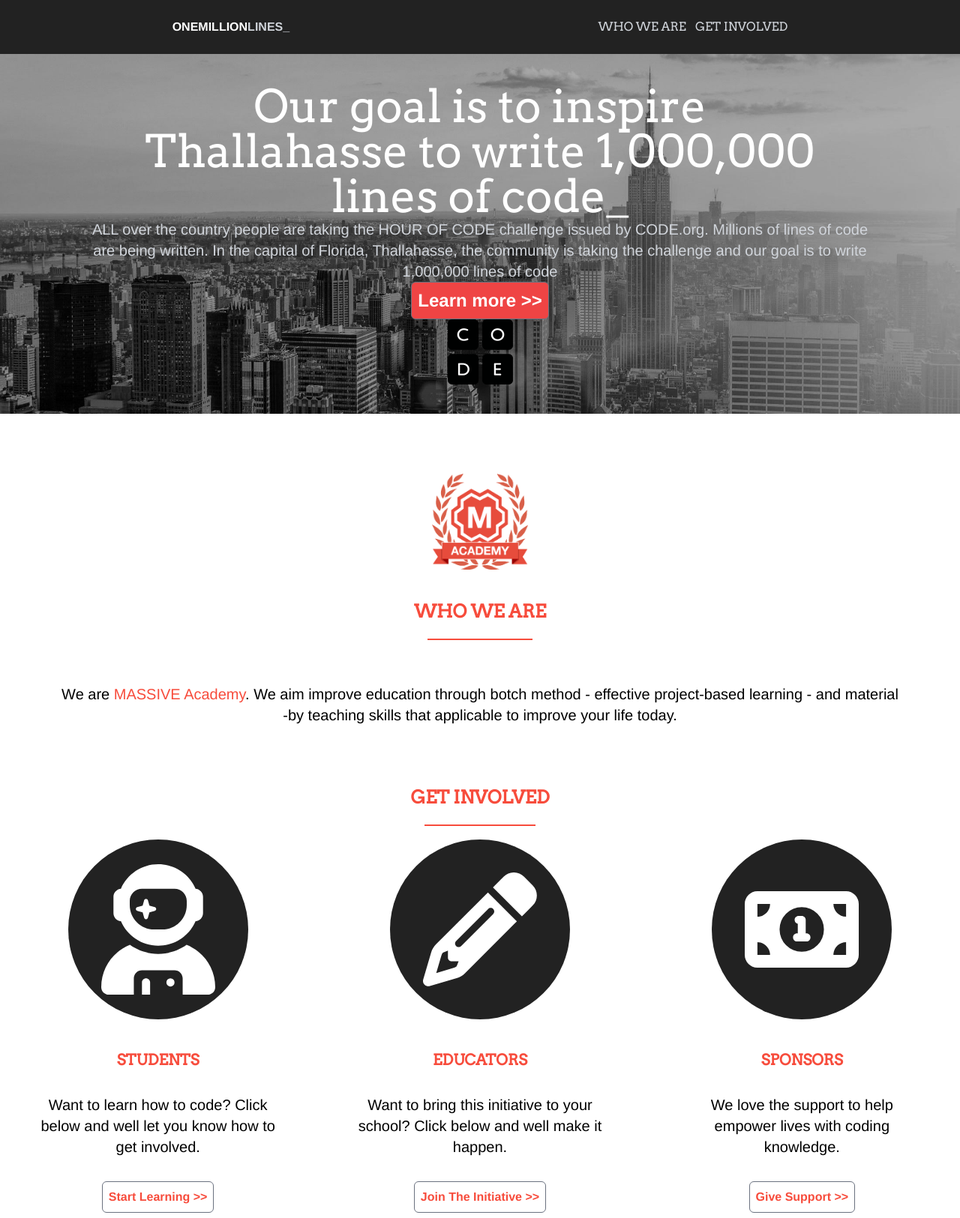
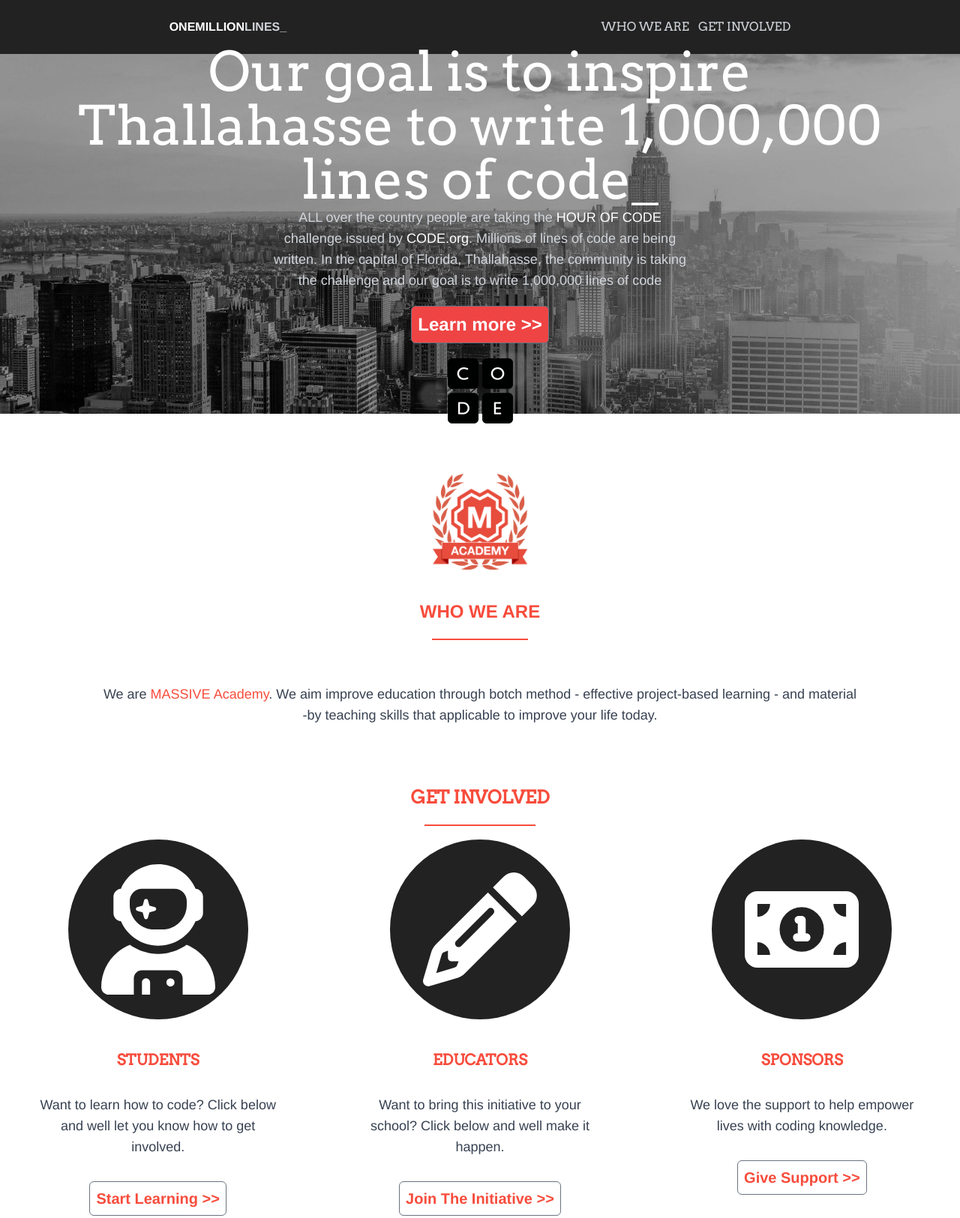
Before and after one commit to Crackzul/Tailwind_OneMillion, a website: page index.html in a window 1280 px wide. Shown: the top 1625 px of the page at 75% size. Drawn offline with Linux system fonts and the light colour scheme.

Commit message:
enfin une version aboutie

```diff
--- a/index.html
+++ b/index.html
@@ -7,37 +7,45 @@
     <link rel="stylesheet" href="dist/styles.css">
 </head>
 <body class="font-helvetica">
+    <a id="top"></a>
     <header class="bg-new_gray flex justify-around m-0 p-6">
         <h1 class="text-white font-bold">ONEMILLION<span class="text-gray-300">LINES_</span></h1>
-        <nav class="flex">
-        <ul class="flex text-gray-300">
-            <li><a href="" class="pr-3 font-[arvo] nav-link inline-block">WHO WE ARE</a></li>
-            <li><a href="" class="font-[arvo] nav-link inline-block">GET INVOLVED</a></li>
-        </ul>
+        <nav class="flex items-center relative">
+            <input type="checkbox" id="burger-menu" class="peer hidden">
+            <label for="burger-menu" class="sm:hidden cursor-pointer">
+                <img src="Assets/images/list-ul.svg" alt="Open menu" class="w-6 h-6">
+            </label>
+            <ul class="hidden peer-checked:flex flex-col absolute right-4 top-16 bg-new_gray text-white p-4 rounded-md sm:hidden z-50">
+                <li><a href="#who-we-are" class="py-1">WHO WE ARE</a></li>
+                <li><a href="#get-involved" class="py-1">GET INVOLVED</a></li>
+            </ul>
+            <ul class="hidden sm:flex text-gray-300 ml-4">
+                <li><a href="#who-we-are" class="pr-3 font-[arvo] nav-link inline-block">WHO WE ARE</a></li>
+                <li><a href="#get-involved" class="font-[arvo] nav-link inline-block">GET INVOLVED</a></li>
+              </ul>
         </nav>
     </header>
     <!-- Section haute image ville -->
     <section class="bg-[url('../Assets/images/hero-image.jpg')] h-[60vh] bg-cover flex flex-col justify-center items-center text-center">
-        <h1 class="text-6xl text-white font-[arvo]">Our goal is to inspire <br> Thallahasse to write 1,000,000 <br> lines of code_</h1>
-        <p class="text-gray-300 text-xl">ALL over the country people are taking the <span>HOUR OF CODE</span> challenge issued by <span>CODE.org</span>. Millions of lines of code <br> are being written. In the capital of Florida, Thallahasse, the community is taking the challenge and our goal is to write <br> 1,000,000 lines of code</p>
-        <a href="" class="btn text-white bg-red-500 border rounded-md p-2 border-gray-500 text-2xl">Learn more >></a>
-        <div>
-            <img src="Assets/images/code.png" alt="code">
-        </div>
+        <h1 class="text-3xl sm:text-4xl md:text-5xl lg:text-6xl xl:text-7xl text-white font-[arvo] max-w-[90%] mx-auto px-2">Our goal is to inspire <br> Thallahasse to write 1,000,000 <br> lines of code_</h1>
+        <p class="text-sm sm:text-base md:text-lg text-gray-300 max-w-[90%] sm:max-w-xl mx-auto px-2">
+            ALL over the country people are taking the <span class="text-white">HOUR OF CODE</span> challenge issued by <span class="text-white">CODE.org</span>. Millions of lines of code are being written. In the capital of Florida, Thallahasse, the community is taking the challenge and our goal is to write 1,000,000 lines of code</p>
+        <a href="" class="btn text-white bg-red-500 border rounded-md p-2 border-gray-500 text-2xl mt-5">Learn more >></a>
+            <img class="mt-5" src="Assets/images/code.png" alt="code">
     </section>
     <!-- Section who we are -->
-    <section class="flex flex-col mt-20 ">
+    <section  id="who-we-are" class=" w-full flex flex-col mt-20 ">
         <div class="flex justify-center">
             <img class="w-[10vw]" src="Assets/images/academy-brand-med.png" alt="academy">
         </div>
         <div class="flex flex-col items-center">
-            <h2 class="inline-block text-newcolor_orange mt-10 mb-10 text-2xl font-bold font-[arvo]">WHO WE ARE</h2>
-            <p class="mt-10 mb-10 text-center text-xl">We are <span class=" text-newcolor_orange">MASSIVE Academy</span>. We aim improve education through botch method - effective project-based learning - and material <br> -by teaching skills that applicable to improve your life today.
+            <h2 class="inline-block text-newcolor_orange mt-10 mb-10 text-2xl font-bold font-[arvo">WHO WE ARE</h2>
+            <p class="text-gray-700 text-sm sm:text-base md:text-lg mt-10 mb-10 text-center pl-0 w-full">We are <span class=" text-newcolor_orange">MASSIVE Academy</span>. We aim improve education through botch method - effective project-based learning - and material <br> -by teaching skills that applicable to improve your life today.
             </p>
         </div>
     </section>
     <!-- Section Get involved -->
-    <section class="flex flex-col items-center px-4 py-10">
+    <section id="get-involved" class="flex flex-col items-center px-4 py-10">
         <h2 class="text-newcolor_orange text-2xl font-bold font-[arvo] mb-10">GET INVOLVED</h2>
 
         <div class="flex flex-col gap-y-10 lg:flex-row lg:gap-x-10">
@@ -46,7 +54,7 @@
                     <img class="w-[70%] p-2" src="Assets/images/user-astronaut.svg" alt="student">
                 </div>
                 <h3 class="text-newcolor_orange pt-10 text-xl font-semibold font-[arvo]">STUDENTS</h3>
-                <p class="p-8 text-center lg:text-xl">
+                <p class="text-gray-700 p-8 text-center text-sm sm:text-base md:text-lg">
                     Want to learn how to code? Click below and well let you know how to get involved.
                 </p>
                 <a href="" class="btn">Start Learning >></a>
@@ -57,7 +65,7 @@
                     <img class="w-[70%] p-2" src="Assets/images/pencil.svg" alt="educator">
                 </div>
                 <h3 class="text-newcolor_orange pt-10 text-xl font-semibold font-[arvo]">EDUCATORS</h3>
-                <p class="p-8 text-center lg:text-xl">
+                <p class="text-gray-700  p-8 text-center text-sm sm:text-base md:text-lg">
                     Want to bring this initiative to your school? Click below and well make it happen.
                 </p>
                 <a href="" class="btn">Join The Initiative >></a>
@@ -68,7 +76,7 @@
                     <img class="w-[70%] p-2" src="Assets/images/money-bill-1.svg" alt="sponsor">
                 </div>
                 <h3 class="text-newcolor_orange pt-10 text-xl font-semibold font-[arvo]">SPONSORS</h3>
-                <p class="p-8 text-center lg:text-xl">
+                <p class="text-gray-700  p-8 text-center text-sm sm:text-base md:text-lg">
                     We love the support to help empower lives with coding knowledge.
                 </p>
                 <a href="" class="btn">Give Support >></a>
@@ -80,7 +88,13 @@
                 <h1 class="text-white font-bold">ONEMILLION <span class="text-gray-300"> LINES_</span></h1>
                 <p class="text-gray-300">One Community_One Million Lines of Code_</p>
             </div>
+            <div class="fixed bottom-4 right-4 bg-new_gray rounded-full h-20 w-20 flex justify-center items-center lg:hidden">
+                <a href="#top" aria-label="Back to top">
+                  <img src="Assets/images/angle-up.svg" alt="Back to top" class="w-6 h-6">
+                </a>
+              </div>
         </footer>
+
 
 
 
--- a/src/styles.css
+++ b/src/styles.css
@@ -28,7 +28,7 @@
 
 @layer components {
     .btn {
-      @apply inline-block font-bold border border-gray-500 rounded-md p-2
+      @apply text-sm sm:text-base md:text-xl inline-block font-bold border border-gray-500 rounded-md p-2
              transition-all duration-300
              text-newcolor_orange bg-white
              hover:shadow-[0_20px_20px_rgba(0,0,0,1)]
```
Also changed, not shown: Assets/images/angle-up.svg (added), Assets/images/list-ul.svg (added), dist/styles.css.
